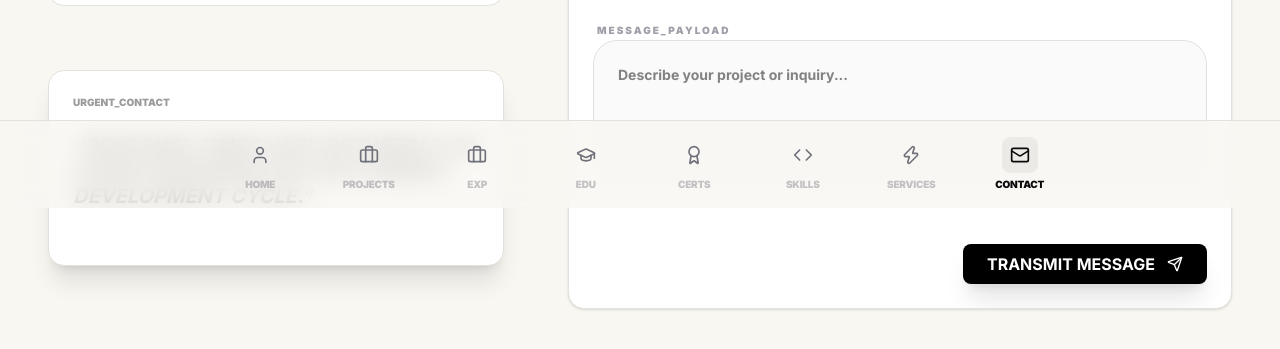
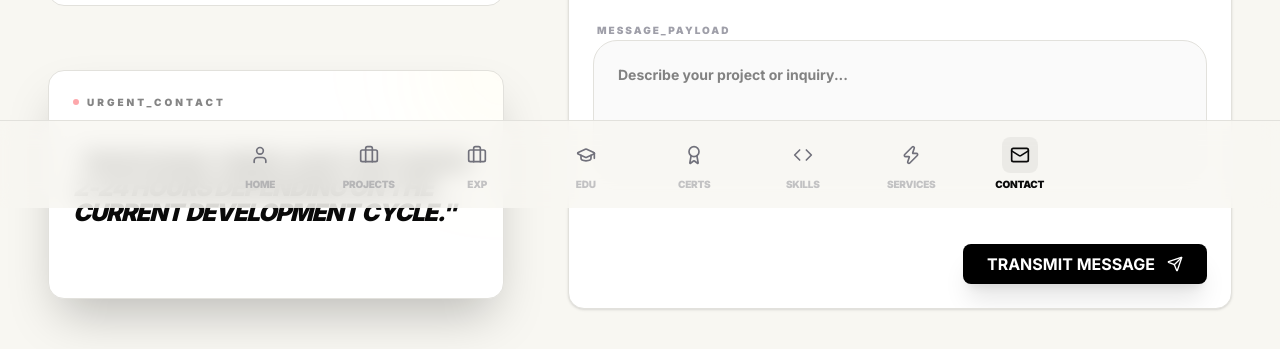
Before and after one commit to PrathameshGadewar/portfolio, a Next.js app: page /contact in a window 1280 px wide. Shown: the part 592-941 px from the top of the page. Built offline with nearby package versions, Linux system fonts and the light colour scheme; no server answers; the database is empty; a web font is replaced by a local one.

Commit message:
style: enhance urgent contact card with premium styling

```diff
--- a/src/app/(public)/contact/page.tsx
+++ b/src/app/(public)/contact/page.tsx
@@ -80,19 +80,24 @@ export default function ContactPage() {
                 </div>
             </div>
 
-            <div className="art-card bg-black text-white dark:bg-white dark:text-black p-10 rounded-[2.5rem] shadow-xl">
-                <p className="text-[10px] font-black uppercase mb-6 opacity-40">Urgent_Contact</p>
-                <p className="text-xl font-bold leading-tight uppercase italic mb-8">
+            <div className="art-card bg-black text-white dark:bg-zinc-900 border-none p-12 rounded-[3.5rem] shadow-2xl relative overflow-hidden group">
+                <div className="absolute top-0 right-0 w-32 h-32 bg-art-yellow/10 blur-3xl rounded-full -translate-y-1/2 translate-x-1/2" />
+
+                <p className="text-[10px] font-black uppercase tracking-[0.3em] mb-10 opacity-50 relative z-10 flex items-center gap-2">
+                   <span className="w-1.5 h-1.5 bg-red-500 rounded-full animate-pulse" /> Urgent_Contact
+                </p>
+                <p className="text-2xl font-black leading-[1.05] uppercase italic mb-12 relative z-10 tracking-tighter">
                    "Response times vary between 2-24 hours depending on the current development cycle."
                 </p>
-                <div className="flex gap-4">
+
+                <div className="flex gap-4 relative z-10">
                    {profile?.linkedin && (
-                     <a href={profile.linkedin} target="_blank" className="w-12 h-12 rounded-2xl bg-white/10 dark:bg-black/5 flex items-center justify-center hover:scale-110 transition-transform">
+                     <a href={profile.linkedin} target="_blank" className="w-14 h-14 rounded-3xl bg-white/10 flex items-center justify-center hover:bg-white hover:text-black transition-all duration-300">
                         <svg className="w-6 h-6" fill="currentColor" viewBox="0 0 24 24"><path d="M19 0h-14c-2.761 0-5 2.239-5 5v14c0 2.761 2.239 5 5 5h14c2.761 0 5-2.239 5-5v-14c0-2.761-2.239-5-5-5zm-11 19h-3v-11h3v11zm-1.5-12.268c-.966 0-1.75-.79-1.75-1.764s.784-1.764 1.75-1.764 1.75.79 1.75 1.764-.783 1.764-1.75 1.764zm13.5 12.268h-3v-5.604c0-3.368-4-3.113-4 0v5.604h-3v-11h3v1.765c1.396-2.586 7-2.777 7 2.476v6.759z"/></svg>
                      </a>
                    )}
                    {profile?.github && (
-                     <a href={profile.github} target="_blank" className="w-12 h-12 rounded-2xl bg-white/10 dark:bg-black/5 flex items-center justify-center hover:scale-110 transition-transform">
+                     <a href={profile.github} target="_blank" className="w-14 h-14 rounded-3xl bg-white/10 flex items-center justify-center hover:bg-white hover:text-black transition-all duration-300">
                         <svg className="w-6 h-6" fill="currentColor" viewBox="0 0 24 24"><path d="M12 0c-6.626 0-12 5.373-12 12 0 5.302 3.438 9.8 8.207 11.387.599.111.793-.261.793-.577v-2.234c-3.338.726-4.042-1.416-4.042-1.416-.546-1.387-1.333-1.756-1.333-1.756-1.089-.745.083-.729.083-.729 1.205.084 1.839 1.237 1.839 1.237 1.07 1.834 2.807 1.304 3.492.997.107-.775.418-1.305.762-1.604-2.665-.305-5.467-1.334-5.467-5.931 0-1.311.469-2.381 1.236-3.221-.124-.303-.535-1.524.117-3.176 0 0 1.008-.322 3.301 1.23.957-.266 1.983-.399 3.003-.404 1.02.005 2.047.138 3.006.404 2.291-1.552 3.297-1.23 3.297-1.23.653 1.653.242 2.874.118 3.176.77.84 1.235 1.911 1.235 3.221 0 4.609-2.807 5.624-5.479 5.921.43.372.823 1.102.823 2.222v3.293c0 .319.192.694.801.576 4.765-1.589 8.199-6.086 8.199-11.386 0-6.627-5.373-12-12-12z"/></svg>
                      </a>
                    )}
```
